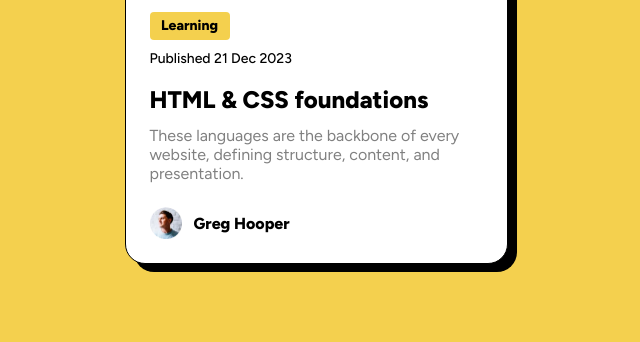
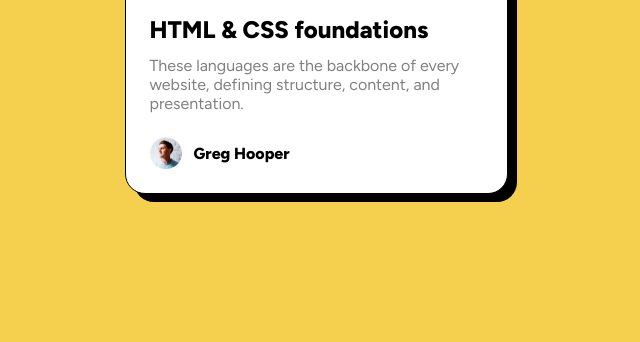
Before and after one commit to Stroudy/FEM-Blog-Card, a plain HTML site: page index.html in a window 1280 px wide. Shown: the part 458-800 px from the top of the page, without its empty margins (324-964 px from the left). Drawn offline with Linux system fonts and the light colour scheme.

Commit message:
Center Vertically
Better way to centre vertically

```diff
--- a/style.css
+++ b/style.css
@@ -15,15 +15,17 @@ html {
 }
 body {
   font-family: "Figtree", sans-serif;
+  min-height: 100vh;
+  display: flex;
+  justify-content: center;
+  align-items: center;
 }
 
 .container {
   width: 23.938rem;
   background-color: #fff;
   border-radius: 20px;
-  margin-inline: auto;
   padding: 1.5em;
-  margin-top: 13.625rem;
   border: solid 1px black;
   box-shadow: 0.563rem 0.5rem black;
 }
@@ -83,9 +85,8 @@ p {
   gap: 0.75em;
 }
 
-
 @media only screen and (max-width: 383px) {
-    .container {
-            margin-top: 50px;
-    }
+  .container {
+    margin-top: 50px;
   }
+}
```
